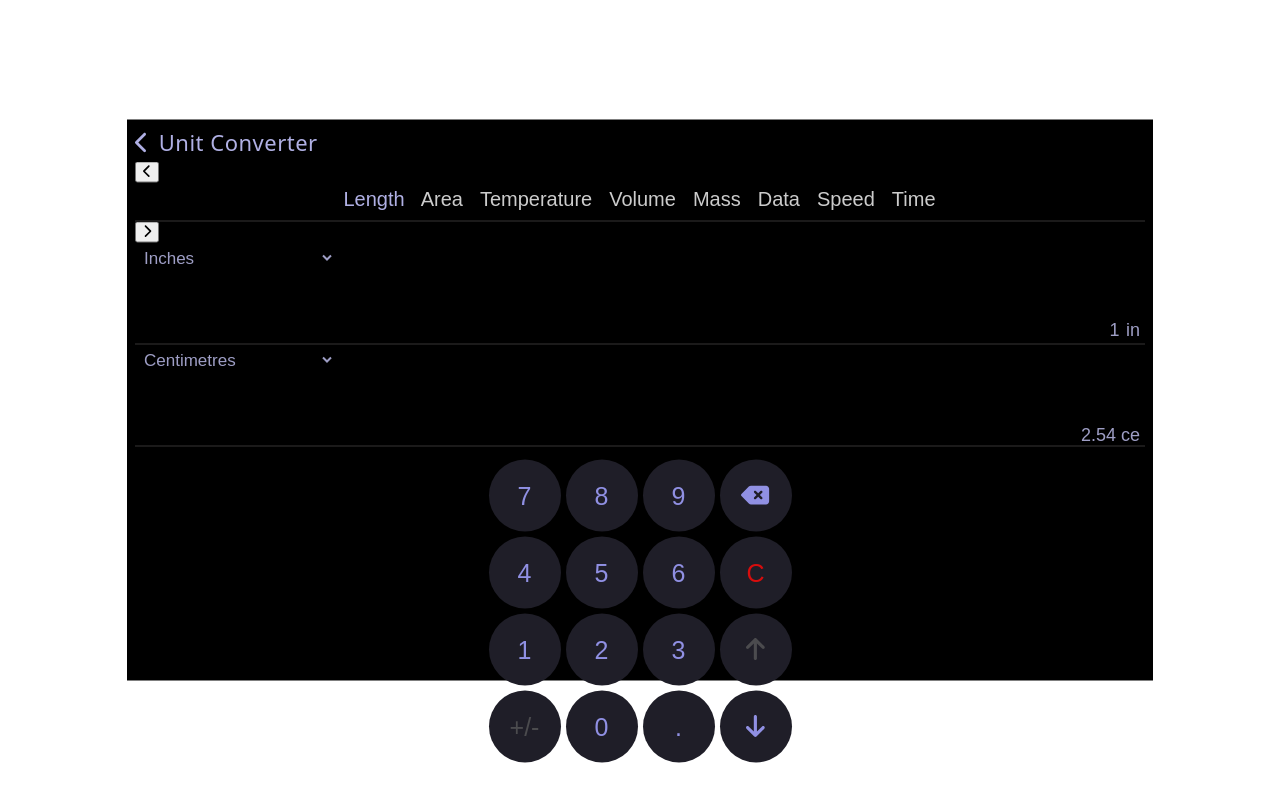
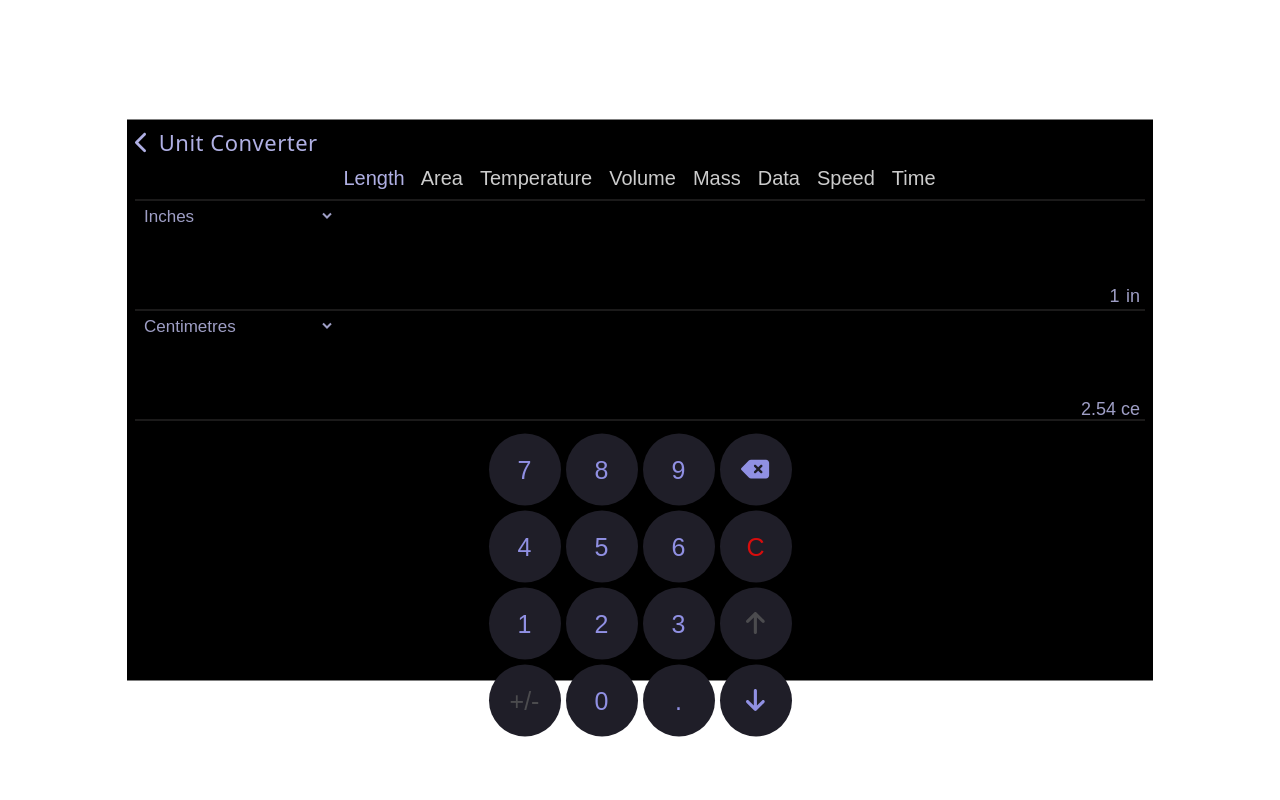
Before and after one commit to AnjumSunkesula/Calculator-App, a React (Vite) app: page / in a window 1280 px wide. Both pictures are taken after a click on the icon 183 px from the left and 267 px from the top of the page. Built offline with nearby package versions, Linux system fonts and the light colour scheme.

Commit message:
styled the categories along with scroll buttons

```diff
--- a/src/components/ScaleConverter/scaleConverter.css
+++ b/src/components/ScaleConverter/scaleConverter.css
@@ -12,12 +12,29 @@
     color: rgb(176, 176, 228);
     letter-spacing: .5px;
 }
+.category-scroll-container {
+    display: flex;
+    align-items: center;
+    position: relative;
+    overflow: hidden;
+    border-bottom: 1px solid rgb(55, 53, 53);
+}
+.scroll-arrow {
+    background: none;
+    border: none;
+    font-size: 18px;
+    color: rgb(158, 158, 197);
+    padding: 0 2px;
+    cursor: pointer;
+}
+.scroll-arrow.hidden {
+    visibility: hidden;
+}
 .categories{
     display: flex;
     overflow: hidden;
     overflow-x: scroll;
     gap: 5px;
-    border-bottom: 1px solid rgb(55, 53, 53);
     &::-webkit-scrollbar {
         display: none;
     }
@@ -42,7 +59,7 @@
     display: flex;
     align-items: center;
     justify-content: space-between;
-    height: 12vh;
+    height: 13vh;
     border-bottom: 1px solid rgb(55, 53, 53);
     position: relative;
 }
@@ -63,20 +80,20 @@
     top: 0;
     left: 0;
     padding-left: 5px;
-    width: 200px;
 }
 .from-unit select:focus,.to-unit select:focus{
     outline: none;
 }
 
 @media screen and (min-width : 768px) {
-    .categories{
+    .category-scroll-container{
         justify-content: center;
     }
     .categories button{
         font-size: 20px;
     }
     .from-unit select, .to-unit select{
+        width: 200px;
         font-size: 17px;
     }
     .ip-value, .op-value{
@@ -85,4 +102,7 @@
     .header{
         font-size: 22px;
     }
+    .scroll-arrow{
+        display: none;
+    }
 }
```
